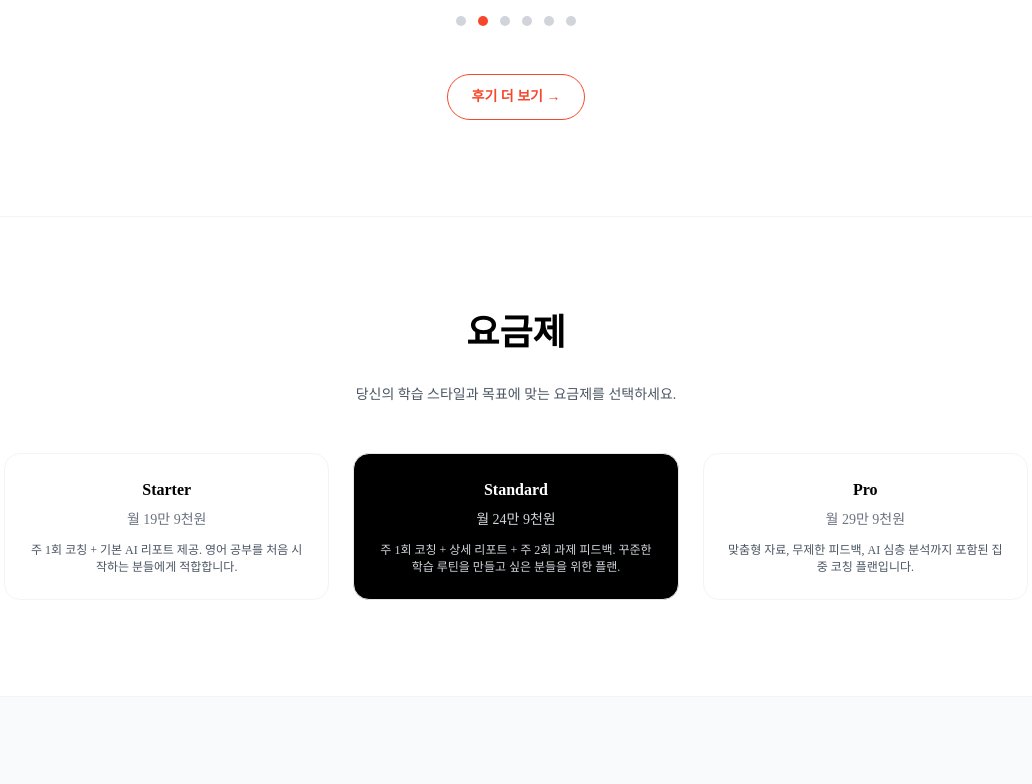
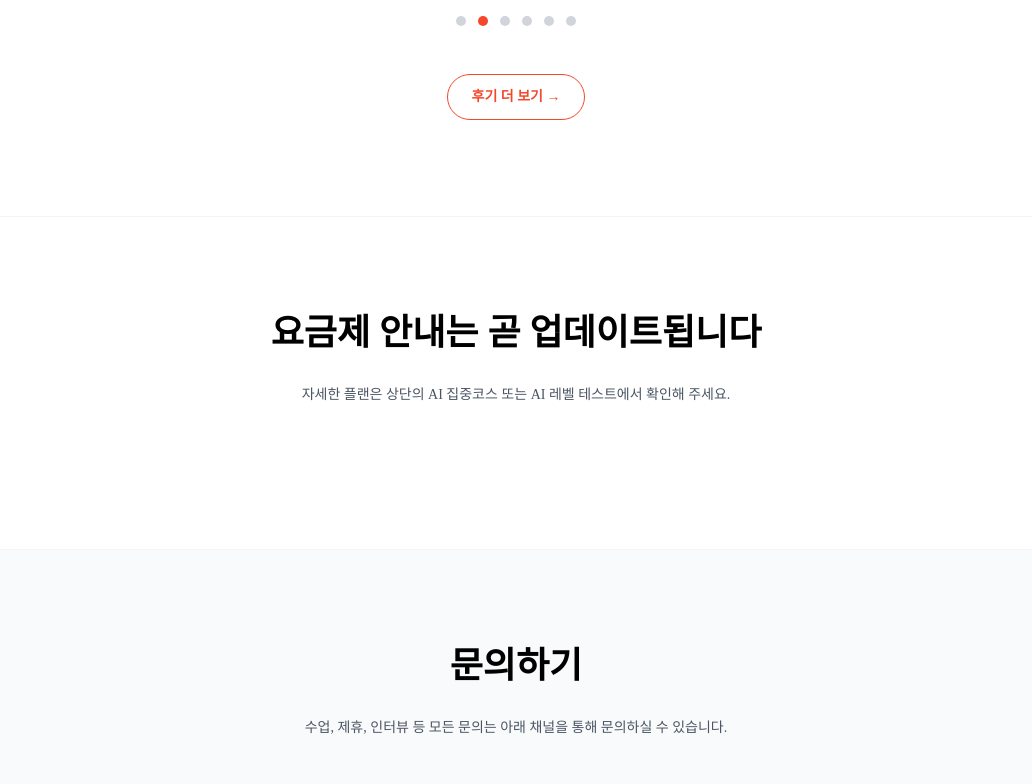
Before and after one commit to imhen97/engz, a Next.js app: page / in a window 1280 px wide. Shown: the part 2804-3588 px from the top of the page, without its empty margins (124-1156 px from the left). Built offline with nearby package versions, Linux system fonts and the light colour scheme; a web font is replaced by a local one.

Commit message:
Remove legacy pricing cards from landing page

```diff
--- a/app/page.tsx
+++ b/app/page.tsx
@@ -283,36 +283,12 @@ export default function EngzLandingFull() {
         className="py-24 bg-white text-center border-t border-gray-100"
       >
         <div className="max-w-5xl mx-auto">
-          <h2 className="text-3xl md:text-4xl font-bold mb-8">요금제</h2>
+          <h2 className="text-3xl md:text-4xl font-bold mb-8">
+            요금제 안내는 곧 업데이트됩니다
+          </h2>
           <p className="text-gray-600 text-sm mb-12">
-            당신의 학습 스타일과 목표에 맞는 요금제를 선택하세요.
+            자세한 플랜은 상단의 AI 집중코스 또는 AI 레벨 테스트에서 확인해 주세요.
           </p>
-          <div className="grid md:grid-cols-3 gap-6">
-            <div className="border border-gray-100 rounded-2xl p-6">
-              <h3 className="font-semibold mb-2">Starter</h3>
-              <p className="text-gray-500 text-sm mb-3">월 19만 9천원</p>
-              <p className="text-xs text-gray-600 leading-snug">
-                주 1회 코칭 + 기본 AI 리포트 제공. 영어 공부를 처음 시작하는
-                분들에게 적합합니다.
-              </p>
-            </div>
-            <div className="border border-gray-200 rounded-2xl p-6 bg-black text-white">
-              <h3 className="font-semibold mb-2">Standard</h3>
-              <p className="text-gray-300 text-sm mb-3">월 24만 9천원</p>
-              <p className="text-xs text-gray-300 leading-snug">
-                주 1회 코칭 + 상세 리포트 + 주 2회 과제 피드백. 꾸준한 학습
-                루틴을 만들고 싶은 분들을 위한 플랜.
-              </p>
-            </div>
-            <div className="border border-gray-100 rounded-2xl p-6">
-              <h3 className="font-semibold mb-2">Pro</h3>
-              <p className="text-gray-500 text-sm mb-3">월 29만 9천원</p>
-              <p className="text-xs text-gray-600 leading-snug">
-                맞춤형 자료, 무제한 피드백, AI 심층 분석까지 포함된 집중 코칭
-                플랜입니다.
-              </p>
-            </div>
-          </div>
         </div>
       </section>
 
```
